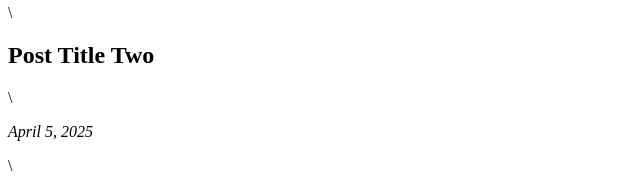
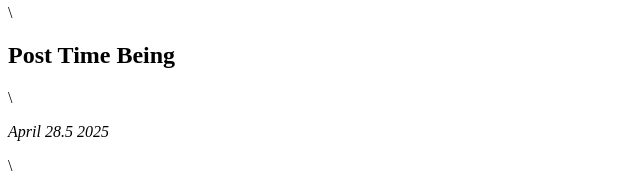
Before and after one commit to leighannjfenwick/Time-Being, a plain HTML site: page blog.html in a window 1280 px wide. Shown: the part 503-691 px from the top of the page, 0-640 px from the left. Drawn offline with Linux system fonts and the light colour scheme.

```diff
--- a/blog.html
+++ b/blog.html
@@ -31,8 +31,8 @@
     </article>\
 \
     <article>\
-      <h2>Post Title Two</h2>\
-      <p><em>April 5, 2025</em></p>\
+      <h2>Post Time Being</h2>\
+      <p><em>April 28.5 2025</em></p>\
       <p>Each post can be a reflection, a story, a spark of inspiration.</p>\
     </article>\
   </main>\
```
